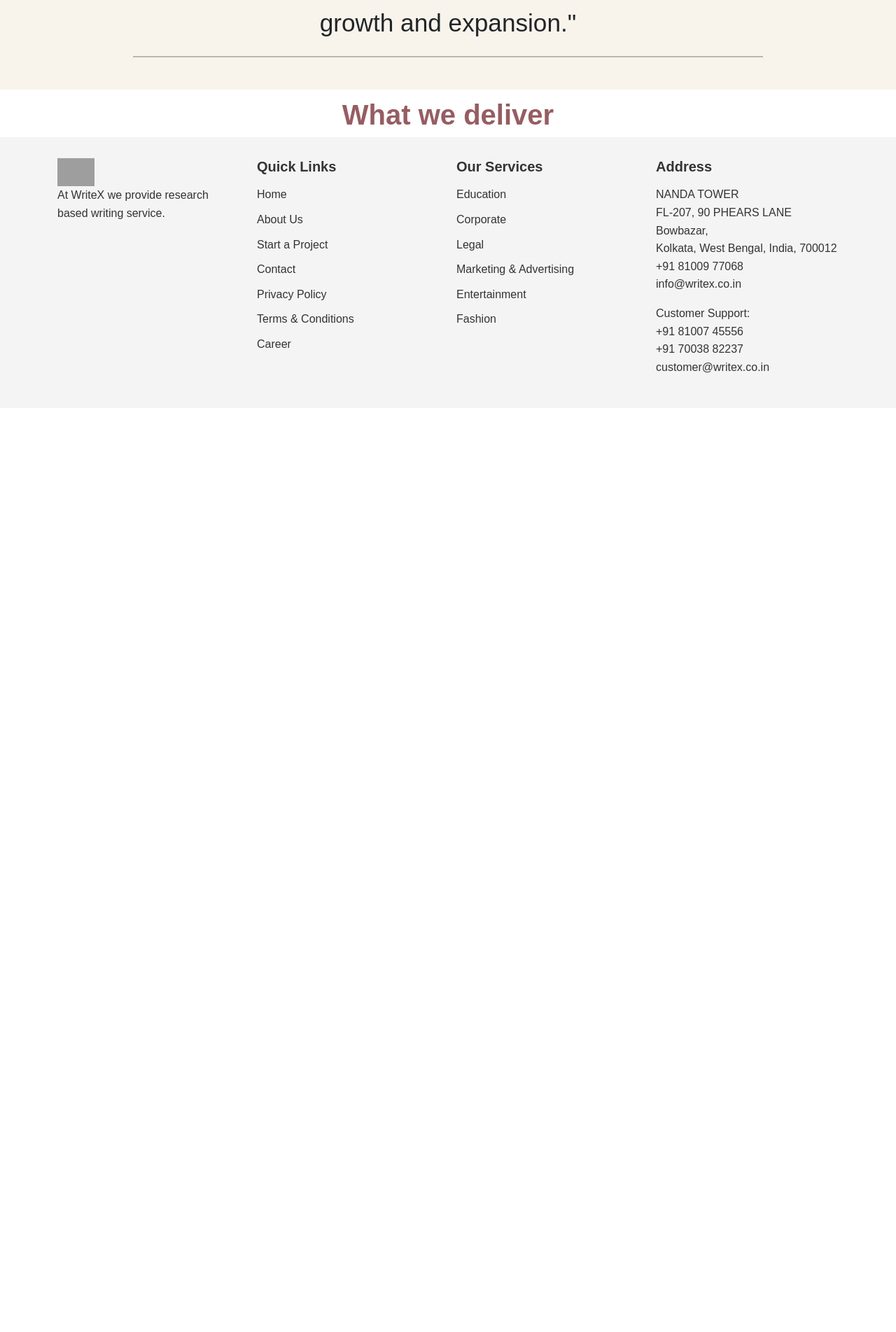
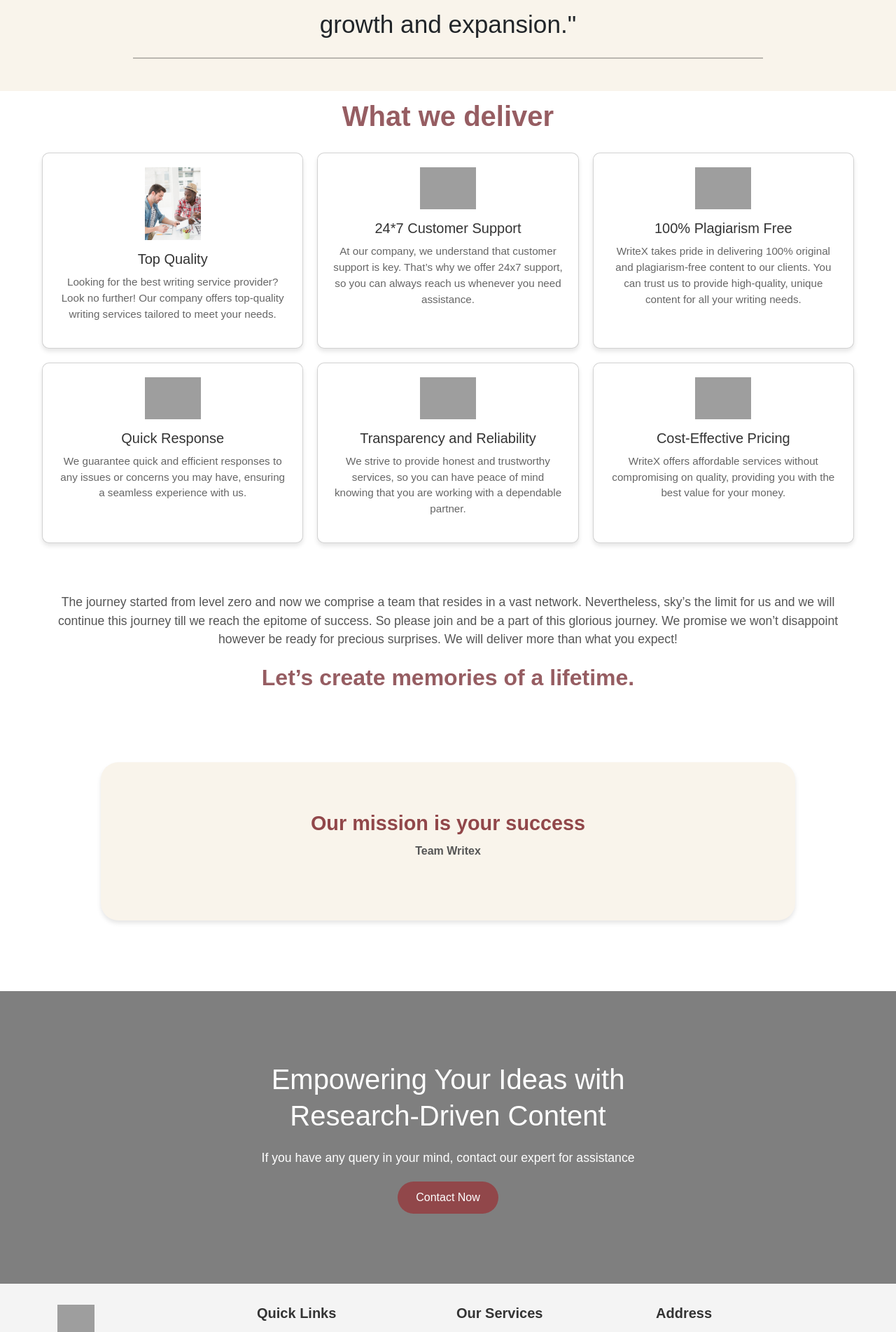
Before and after one commit to TeeWrath/Olypedia-web, a Django app: page /about/ in a window 1280 px wide. Shown: the part 1346-3249 px from the top of the page at 70% size. Before the commit the page ends 1879 px from the top, so only its background shows below. Run offline with Django 5.2, Linux system fonts and the light colour scheme; some libraries are stand-ins or nearby versions; grey boxes are pictures that could not be loaded.

Commit message:
about page completed

```diff
--- /dev/null
+++ b/main/static/about.css
@@ -0,0 +1,126 @@
+
+  .card-grid {
+    display: grid;
+    grid-template-columns: repeat(auto-fit, minmax(300px, 1fr));
+    gap: 20px;
+    padding: 20px;
+    max-width: 1200px;
+    margin: auto;
+  }
+
+  .card {
+    background: #fff;
+    border-radius: 10px;
+    box-shadow: 0 4px 6px rgba(0, 0, 0, 0.1);
+    padding: 20px;
+    text-align: center;
+    transition: transform 0.3s, box-shadow 0.3s;
+  }
+
+  .card:hover {
+    transform: translateY(-5px);
+    box-shadow: 0 6px 12px rgba(0, 0, 0, 0.15);
+  }
+
+  .card-image {
+    max-width: 80px;
+    margin: 0 auto 15px;
+    display: block;
+  }
+
+  .card h3 {
+    font-size: 1.25rem;
+    color: #333;
+    margin-bottom: 10px;
+  }
+
+  .card p {
+    font-size: 0.95rem;
+    color: #666;
+    line-height: 1.5;
+  }
+
+
+  /* Mission Section */
+  .mission {
+    display: flex;
+    justify-content: center;
+    align-items: center;
+    background-color: #ffffff;
+    padding: 50px 20px;
+  }
+
+  .mission-box {
+    text-align: center;
+    padding: 70px 300px;
+    border-radius: 25px;
+    background-color: #f9f4eb;
+    box-shadow: 0px 4px 6px rgba(0, 0, 0, 0.1);
+  }
+
+  .mission-box h2 {
+    font-size: 1.8rem;
+    color: #91474a;
+    margin: 0 0 10px;
+    font-weight: bolder;
+  }
+
+  .mission-box p {
+    font-size: 1rem;
+    color: #555;
+    font-weight: bold;
+  }
+
+  /* Banner Section */
+  .banner {
+    background: url('https://via.placeholder.com/1600x600') no-repeat center center/cover;
+    color: #fff;
+    position: relative;
+    text-align: center;
+    padding: 100px 20px;
+    margin-top: 4%;
+  }
+
+  .banner::before {
+    content: "";
+    position: absolute;
+    top: 0;
+    left: 0;
+    right: 0;
+    bottom: 0;
+    background: rgba(0, 0, 0, 0.5);
+    z-index: 1;
+  }
+
+  .banner-content {
+    position: relative;
+    z-index: 2;
+    max-width: 800px;
+    margin: auto;
+  }
+
+  .banner h1 {
+    font-size: 2.5rem;
+    line-height: 1.3;
+    margin-bottom: 20px;
+  }
+
+  .banner p {
+    font-size: 1.1rem;
+    margin-bottom: 20px;
+  }
+
+  .btn {
+    display: inline-block;
+    background: #91474a;
+    color: #fff;
+    padding: 10px 25px;
+    border-radius: 25px;
+    font-size: 1rem;
+    text-decoration: none;
+    transition: background 0.3s ease;
+  }
+
+  .btn:hover {
+    background: #732c33;
+  }
--- a/main/templates/about.html
+++ b/main/templates/about.html
@@ -1,5 +1,8 @@
 {% extends 'layout.html' %}
 {% load static %}
+{% block link %}
+    <link rel="stylesheet" href="{% static 'about.css'%}">
+{% endblock  %}
 {% block title %}
     <title>About Page</title>
 {% endblock %}
@@ -50,6 +53,67 @@
         <h1 style="color: #965d62; text-align: center; font-weight: bolder; margin-top: 1%; font-size: 2.5rem;">What we deliver</h1>
     </div>
 
+    <div class="card-grid">
+        <div class="card">
+          <img src="{%static 'images/about-project.jpg'%}" alt="Top Quality" class="card-image">
+          <h3>Top Quality</h3>
+          <p>Looking for the best writing service provider? Look no further! Our company offers top-quality writing services tailored to meet your needs.</p>
+        </div>
+        <div class="card">
+          <img src="customer-support.png" alt="24*7 Customer Support" class="card-image">
+          <h3>24*7 Customer Support</h3>
+          <p>At our company, we understand that customer support is key. That’s why we offer 24x7 support, so you can always reach us whenever you need assistance.</p>
+        </div>
+        <div class="card">
+          <img src="plagiarism-free.png" alt="100% Plagiarism Free" class="card-image">
+          <h3>100% Plagiarism Free</h3>
+          <p>WriteX takes pride in delivering 100% original and plagiarism-free content to our clients. You can trust us to provide high-quality, unique content for all your writing needs.</p>
+        </div>
+        <div class="card">
+          <img src="quick-response.png" alt="Quick Response" class="card-image">
+          <h3>Quick Response</h3>
+          <p>We guarantee quick and efficient responses to any issues or concerns you may have, ensuring a seamless experience with us.</p>
+        </div>
+        <div class="card">
+          <img src="transparency-reliability.png" alt="Transparency and Reliability" class="card-image">
+          <h3>Transparency and Reliability</h3>
+          <p>We strive to provide honest and trustworthy services, so you can have peace of mind knowing that you are working with a dependable partner.</p>
+        </div>
+        <div class="card">
+          <img src="cost-effective-pricing.png" alt="Cost-Effective Pricing" class="card-image">
+          <h3>Cost-Effective Pricing</h3>
+          <p>WriteX offers affordable services without compromising on quality, providing you with the best value for your money.</p>
+        </div>
+      </div>
+      <div style="margin: 4% 5%; text-align: center;">
+        <h3 style="margin: 0 auto; max-width: 1200px; line-height: 1.5; word-wrap: break-word;font-size: 1.1rem; color: #555;">
+            The journey started from level zero and now we comprise a team that resides in a vast network.
+             Nevertheless, sky’s the limit for us and we will continue this journey till we reach the epitome of success.
+              So please join and be a part of this glorious journey. We promise we won’t disappoint however be ready for precious surprises. We will deliver more than what you expect!
+        </h3>
+        <h3 style="color: #965d62; text-align: center; font-weight: bolder; margin-top: 2%; font-size: 2rem;">Let’s create memories of a lifetime.</h3>
+      </div>
+        <!-- Mission Section -->
+         <div style="text-align: center;">
+            <section class="mission">
+                <div class="mission-box">
+                  <h2>Our mission is your success</h2>
+                  <p>Team Writex</p>
+                </div>
+              </section>
+
+              <!-- Banner Section -->
+              <section class="banner">
+                <div class="banner-content">
+                  <h1>Empowering Your Ideas with <br> Research-Driven Content</h1>
+                  <p>If you have any query in your mind, contact our expert for assistance</p>
+                  <a href="{%url 'contact'%}" class="btn">Contact Now</a>
+                </div>
+              </section>
+         </div>
+
+
+
 
 
     <!-- Responsive Design -->
```
Also changed, not shown: main/static/images/about-project.jpg (added).
